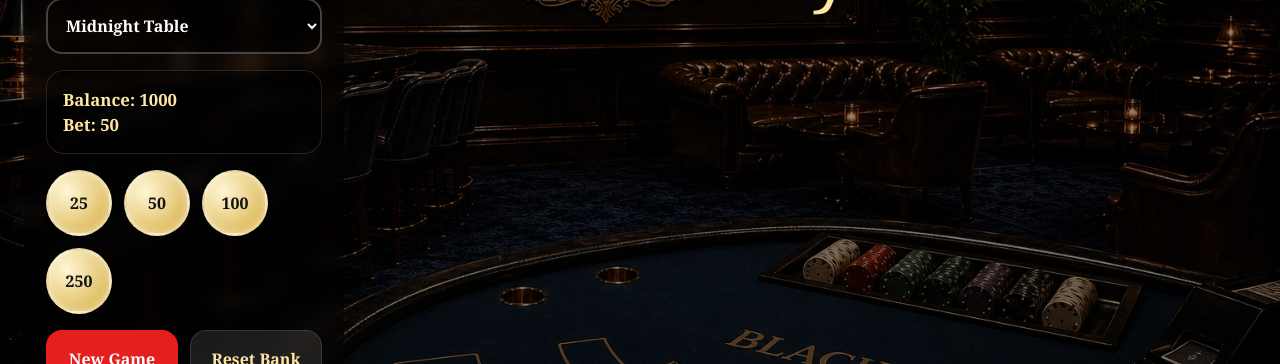
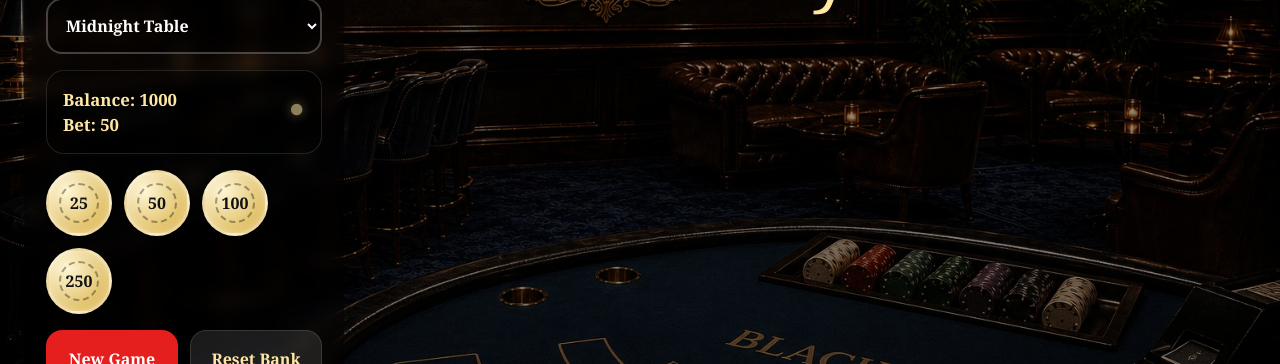
Before and after one commit to PlayYourPhotos/playyourphotos-blackjack, a React (Create React App) app: page /demo in a window 1280 px wide. Shown: the part 252-616 px from the top of the page. Built offline with nearby package versions, Linux system fonts and the light colour scheme.

Commit message:
Update styles.css

```diff
--- a/src/styles.css
+++ b/src/styles.css
@@ -1995,3 +1995,63 @@ a {
 .card-back {
   transform: rotateY(180deg);
 }
+/* =========================
+   BLACKJACK CHIP POLISH
+========================= */
+
+.chip-button {
+  position: relative;
+  transition:
+    transform 0.18s ease,
+    box-shadow 0.18s ease,
+    filter 0.18s ease;
+}
+
+.chip-button:hover:not(:disabled) {
+  transform: translateY(-4px) scale(1.06);
+  box-shadow:
+    inset 0 0 8px rgba(255,255,255,0.55),
+    0 10px 18px rgba(0,0,0,0.45),
+    0 0 18px rgba(255,231,163,0.35);
+  filter: brightness(1.08);
+}
+
+.chip-button:active:not(:disabled) {
+  transform: translateY(2px) scale(0.94);
+}
+
+.chip-button::after {
+  content: "";
+  position: absolute;
+  inset: 10px;
+  border-radius: 50%;
+  border: 2px dashed rgba(0,0,0,0.35);
+  pointer-events: none;
+}
+
+.bank-box {
+  position: relative;
+}
+
+.bank-box::after {
+  content: "●";
+  position: absolute;
+  right: 16px;
+  top: 14px;
+  color: #ffe7a3;
+  font-size: 1.8rem;
+  text-shadow: 0 0 12px rgba(255,231,163,0.65);
+  animation: chipGlow 1.4s ease-in-out infinite alternate;
+}
+
+@keyframes chipGlow {
+  from {
+    opacity: 0.55;
+    transform: scale(0.92);
+  }
+
+  to {
+    opacity: 1;
+    transform: scale(1.06);
+  }
+}
```
